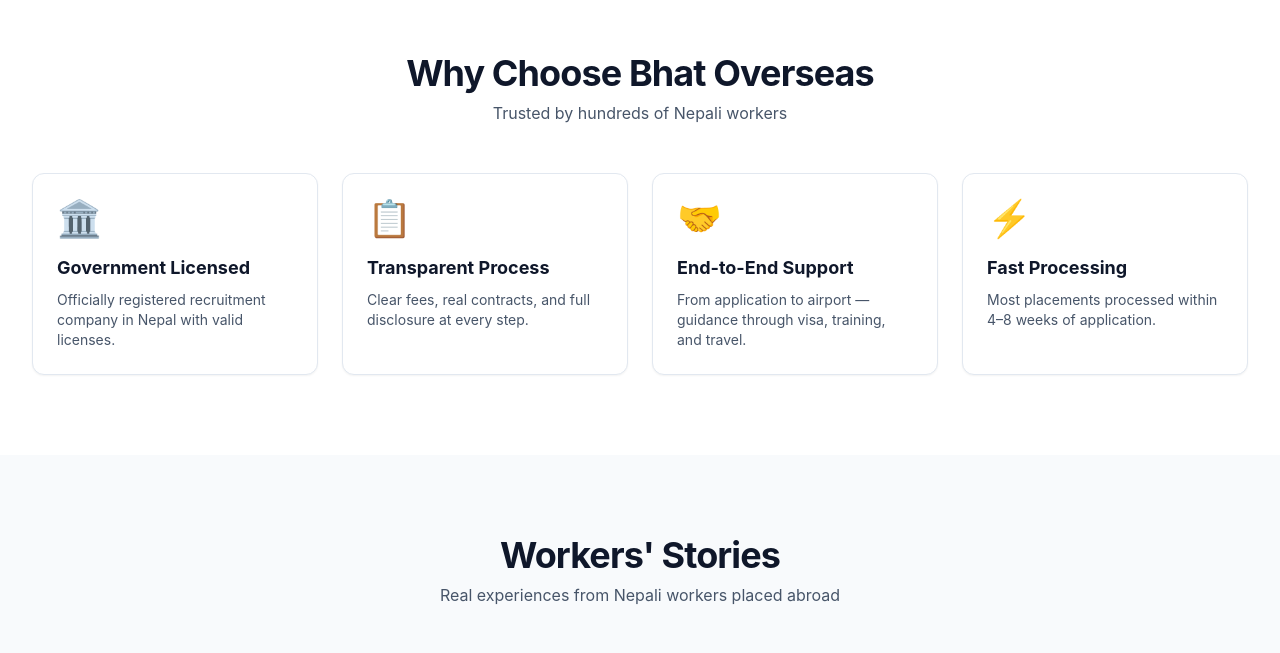
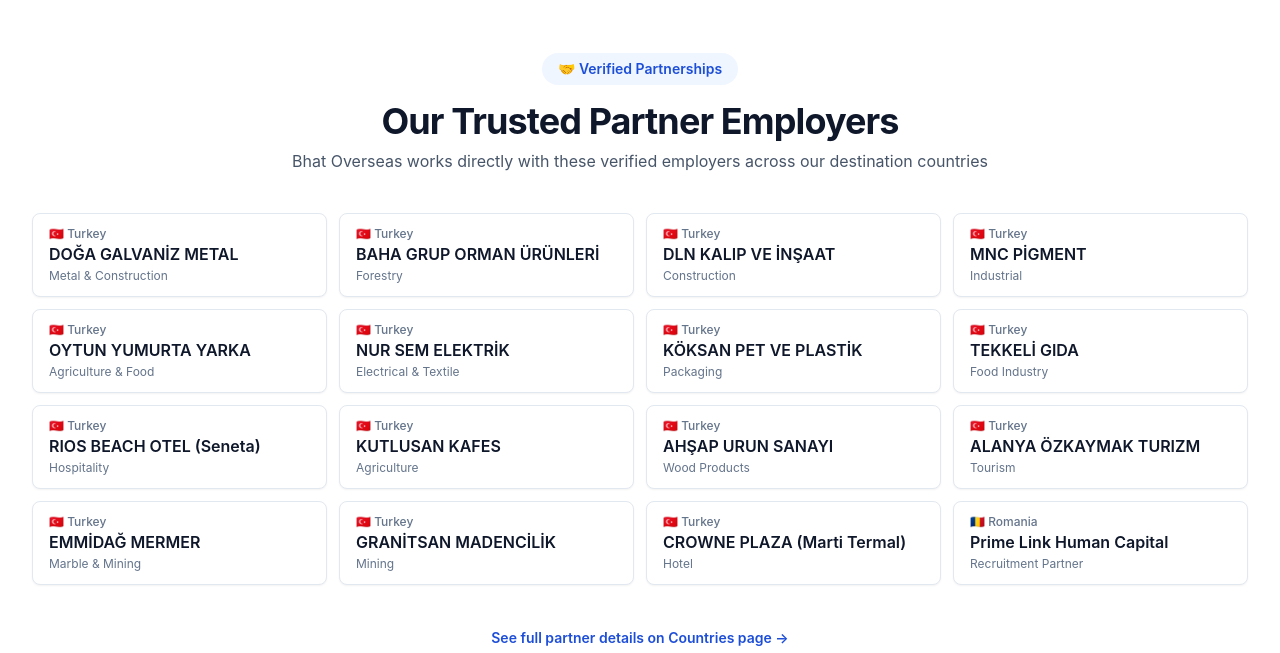
Before and after one commit to BIKASH907/bhat-overseas-system, a Next.js app: page / in a window 1280 px wide. Shown: the part 1867-2520 px from the top of the page. Built offline with nearby package versions, Linux system fonts and the light colour scheme; no server answers.

Commit message:
Highlight partner employers on home page; update salary & processing times; add Romanian partner

```diff
--- a/app/page.tsx
+++ b/app/page.tsx
@@ -10,6 +10,29 @@
   { name: "Turkey", flag: "🇹🇷", code: "TR", desc: "Factory, Hotel, Construction" },
   { name: "Romania", flag: "🇷🇴", code: "RO", desc: "Construction, Agriculture" },
   { name: "Austria", flag: "🇦🇹", code: "AT", desc: "Factory, Hospitality, Agriculture" }
+];
+
+// Verified partner employers across all destination countries — shown on home page for credibility
+type PartnerCard = { name: string; country: string; sector?: string };
+const featuredPartners: PartnerCard[] = [
+  // Turkey
+  { name: "DOĞA GALVANİZ METAL", country: "🇹🇷 Turkey", sector: "Metal & Construction" },
+  { name: "BAHA GRUP ORMAN ÜRÜNLERİ", country: "🇹🇷 Turkey", sector: "Forestry" },
+  { name: "DLN KALIP VE İNŞAAT", country: "🇹🇷 Turkey", sector: "Construction" },
+  { name: "MNC PİGMENT", country: "🇹🇷 Turkey", sector: "Industrial" },
+  { name: "OYTUN YUMURTA YARKA", country: "🇹🇷 Turkey", sector: "Agriculture & Food" },
+  { name: "NUR SEM ELEKTRİK", country: "🇹🇷 Turkey", sector: "Electrical & Textile" },
+  { name: "KÖKSAN PET VE PLASTİK", country: "🇹🇷 Turkey", sector: "Packaging" },
+  { name: "TEKKELİ GIDA", country: "🇹🇷 Turkey", sector: "Food Industry" },
+  { name: "RIOS BEACH OTEL (Seneta)", country: "🇹🇷 Turkey", sector: "Hospitality" },
+  { name: "KUTLUSAN KAFES", country: "🇹🇷 Turkey", sector: "Agriculture" },
+  { name: "AHŞAP URUN SANAYI", country: "🇹🇷 Turkey", sector: "Wood Products" },
+  { name: "ALANYA ÖZKAYMAK TURIZM", country: "🇹🇷 Turkey", sector: "Tourism" },
+  { name: "EMMİDAĞ MERMER", country: "🇹🇷 Turkey", sector: "Marble & Mining" },
+  { name: "GRANİTSAN MADENCİLİK", country: "🇹🇷 Turkey", sector: "Mining" },
+  { name: "CROWNE PLAZA (Marti Termal)", country: "🇹🇷 Turkey", sector: "Hotel" },
+  // Romania
+  { name: "Prime Link Human Capital", country: "🇷🇴 Romania", sector: "Recruitment Partner" }
 ];
 
 export default function HomePage() {
@@ -113,6 +136,45 @@
         </div>
       </section>
 
+      {/* PARTNER EMPLOYERS — credibility-builder, all 16 verified partners */}
+      <section className="section">
+        <div className="mx-auto max-w-7xl container-px">
+          <div className="text-center">
+            <span className="inline-flex items-center gap-2 rounded-full bg-brand-50 px-4 py-1.5 text-sm font-semibold text-brand-700">
+              🤝 Verified Partnerships
+            </span>
+            <h2 className="mt-4 heading-2">Our Trusted Partner Employers</h2>
+            <p className="mt-2 text-slate-600">
+              Bhat Overseas works directly with these verified employers across our destination countries
+            </p>
+          </div>
+
+          <div className="mt-10 grid gap-3 sm:grid-cols-2 lg:grid-cols-3 xl:grid-cols-4">
+            {featuredPartners.map((p, i) => (
+              <div
+                key={i}
+                className="rounded-lg border border-slate-200 bg-white px-4 py-3 shadow-sm transition hover:border-brand-300 hover:shadow-md"
+              >
+                <div className="text-xs font-medium text-slate-500">{p.country}</div>
+                <div className="mt-0.5 font-semibold text-slate-900 leading-tight">{p.name}</div>
+                {p.sector && (
+                  <div className="mt-1 text-xs text-slate-500">{p.sector}</div>
+                )}
+              </div>
+            ))}
+          </div>
+
+          <div className="mt-10 text-center">
+            <Link
+              href="/countries"
+              className="inline-flex items-center gap-2 text-sm font-semibold text-brand-700 hover:text-brand-800"
+            >
+              See full partner details on Countries page →
+            </Link>
+          </div>
+        </div>
+      </section>
+
       {/* WHY CHOOSE US */}
       <section className="section">
         <div className="mx-auto max-w-7xl container-px">
```
